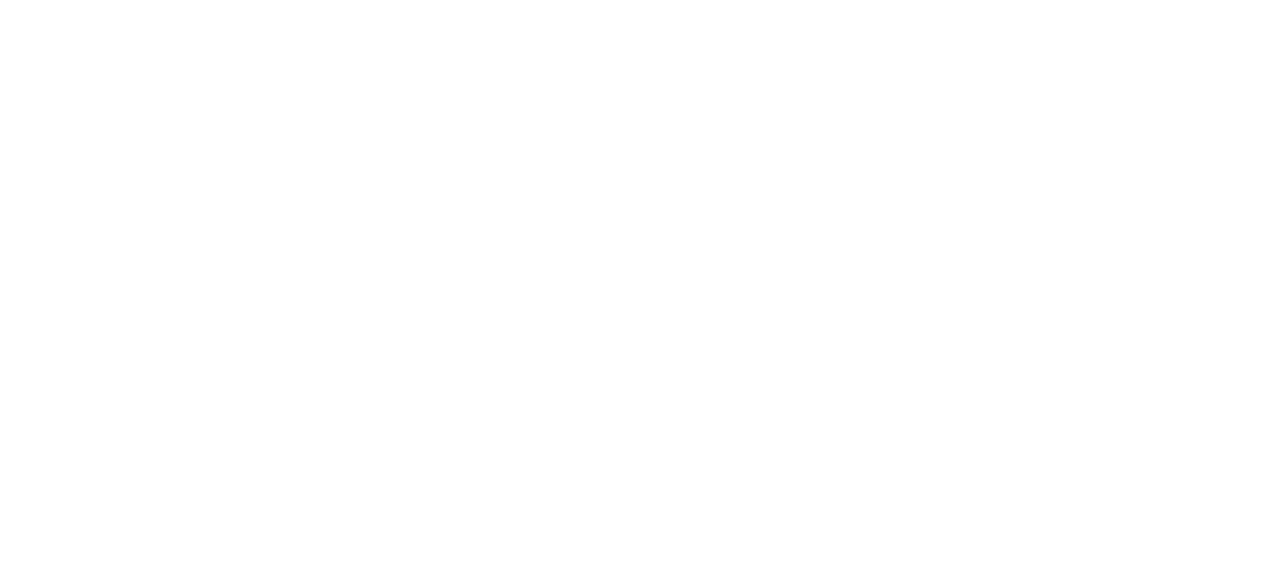
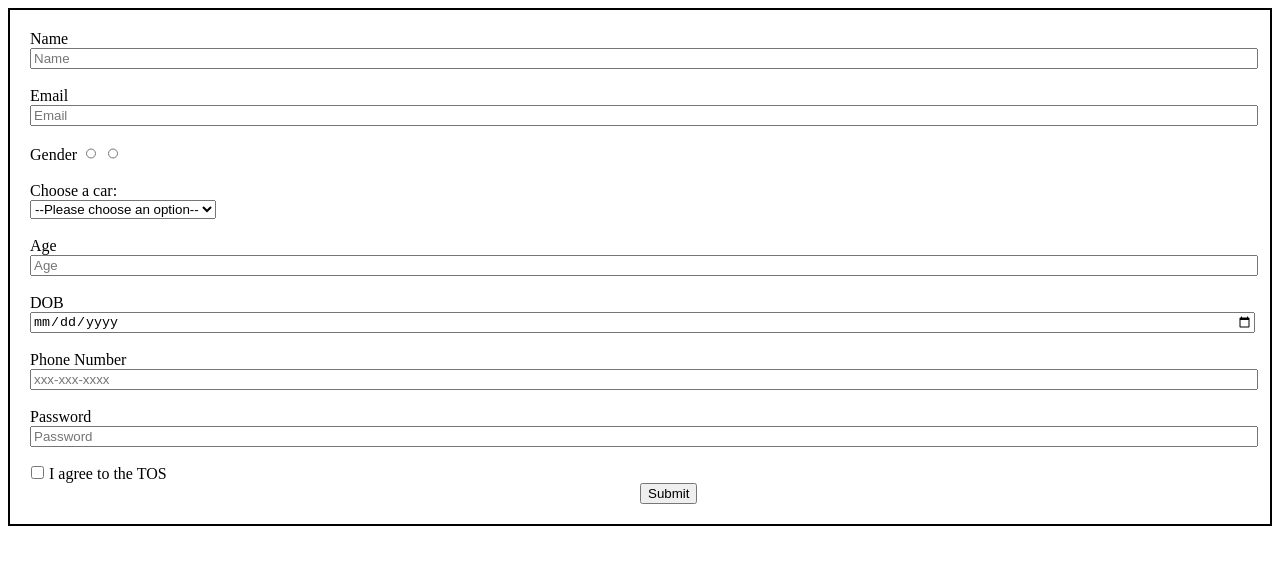
Before and after one commit to acciojob/signup-form-car-UdayBari3421, a website: page main.html in a window 1280 px wide. Drawn offline with Linux system fonts and the light colour scheme.

Commit message:
created a submission

```diff
--- a/main.html
+++ b/main.html
@@ -7,9 +7,44 @@
 </head>
 
 <body>
-	<!-- the entire body must be written by student -->
-    <script type="text/javascript" src="./script.js">
-</script>
+
+	<form method="post">
+		<label for="name">Name</label><br>
+		<input type="text" name="name" id="name" placeholder="Name" required><br><br>
+
+		<label for="email">Email</label><br>
+		<input type="email" name="email" id="email" placeholder="Email" required><br><br>
+
+		<label for="gender">Gender</label>
+		<input type="radio" name="gender" id="gender_m" required>
+		<input type="radio" name="gender" id="gender_f" required><br><br>
+
+		<label for="cars">Choose a car:</label><br>
+		<select name="cars" name="cars" id="cars" required>
+		  <option value="" selected hidden>--Please choose an option--</option>
+		  <option value="volvo">Volvo</option>
+		  <option value="saab">Saab</option>
+		  <option value="mercedes">Mercedes</option>
+		  <option value="audi">Audi</option>
+		</select><br><br>
+
+		<label for="age">Age</label><br>
+		<input type="number" name="age" id="age" placeholder="Age" required><br><br>
+
+		<label for="dob">DOB</label><br>
+		<input type="date" name="dob" id="dob" required><br><br>
+
+		<label for="tel">Phone Number</label><br>
+		<input type="tel" name="tel" id="tel" placeholder="xxx-xxx-xxxx"><br><br>
+
+		<label for="password">Password</label><br>
+		<input type="password" name="password" id="password" placeholder="Password" required><br><br>
+
+		<input type="checkbox" id="tos" name="tos" style="width:15px; margin:0;">
+		<label for="tos">I agree to the TOS</label><br>
+
+		<button type="submit">Submit</button>
+	</form>
 
 </body>
 
--- a/styles.css
+++ b/styles.css
@@ -1,2 +1,18 @@
+form{
+	border:2px solid black;
+	padding:20px;
+}
+input{
+	width:100%;
+}
+#gender_f,
+#gender_m{
+	width:10px;
+}
+button{
+	text-align:center;
+	margin-left: 50%;
+}
+
 
 /* Your CSS Code here. */
```
